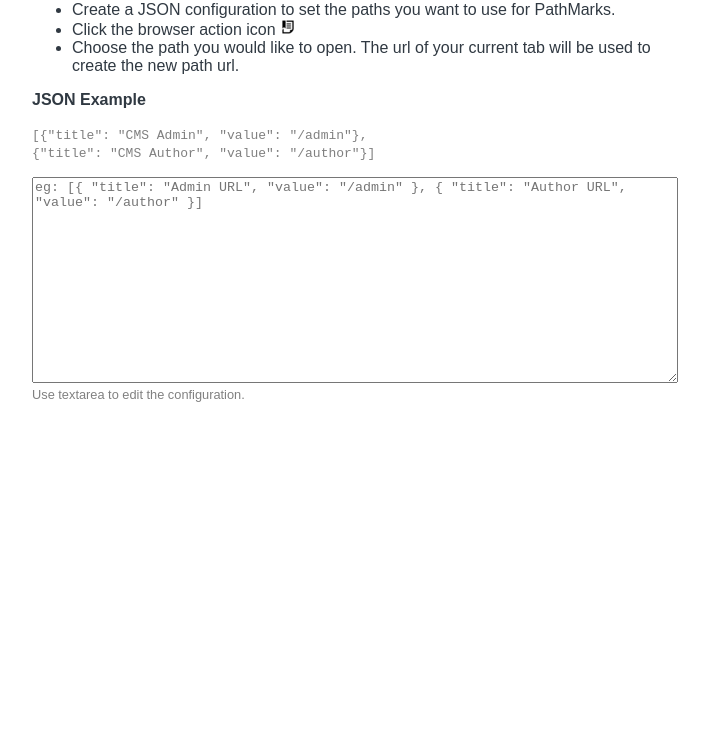
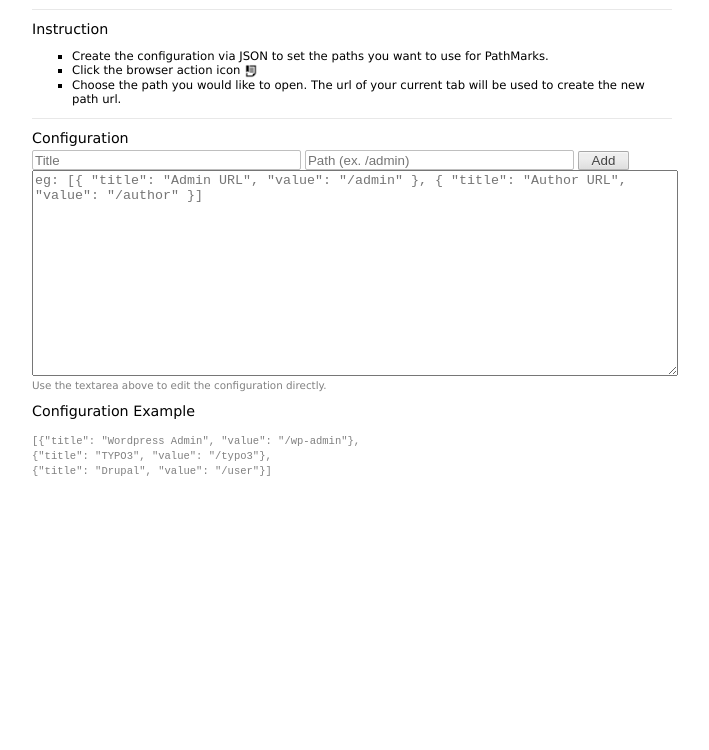
Before and after one commit to markusheer/pathmarks, a browser extension: page chrome/src/options.html in a window 1280 px wide. Shown: the part 50-800 px from the top of the page, without its empty margins (288-997 px from the left). Drawn offline with nearby package versions, Linux system fonts and the light colour scheme.

Commit message:
Updated interface with a simpler method to add new entries

```diff
--- a/chrome/src/_locales/en/messages.json
+++ b/chrome/src/_locales/en/messages.json
@@ -1,5 +1,5 @@
 {
   "description": {
-    "message": "Bookmarks for paths, uses the current opened URL."
+    "message": "Bookmark your paths and open it with the URL from your current tab."
   }
 }
--- a/chrome/src/css/base.css
+++ b/chrome/src/css/base.css
@@ -1,6 +1,6 @@
 @CHARSET "UTF-8";
 
 body,html {
-	font-family: sans-serif;
-	color: #303942;
+    font-family: 'Lucida Grande', sans-serif;
+    font-size: 0.9em;
 }
--- a/chrome/src/css/options.css
+++ b/chrome/src/css/options.css
@@ -6,13 +6,37 @@ body {
 	width: 50%;
 }
 
+.header {
+    font-size: 1.3em;
+    line-height: 3em;
+    color: rgb(48, 57, 66);
+    border-bottom: 1px solid rgb(232, 232, 232);
+}
+
 h1 {
 	font-size: 1.2em;
 }
 
 h2 {
-	font-size: 1em;
+	font-size: 1.1em;
+    color: rgb(0, 0, 0);
+    font-weight: normal;
 	margin-bottom: 4px;
+}
+
+.description {
+    font-size: 0.9em;
+}
+
+.description {
+    list-style: square;
+}
+
+.separator {
+    border-top: none;
+    border-left: none;
+    border-right: none;
+    border-color: rgb(232, 232, 232);
 }
 
 p code {
@@ -24,19 +48,103 @@ p code {
 	color: grey;
 }
 
-.error {
-	color: red;
-}
-
 .configarea {
 	width: 100%;
 	height: 200px;
+    font-family: monospace;
+}
+
+.icon {
+    width: 14px;
+    height: 14px;
+    vertical-align: middle;
+}
+
+.text {
+    width: 42%;
+    height: 20px;
+    border: 1px solid rgb(159, 159, 159););
+    -webkit-appearance: none;
+    -webkit-rtl-ordering: logical;
+    -webkit-user-select: text;
+    -webkit-writing-mode: horizontal-tb;
+    background-color: rgb(255, 255, 255);
+    border-bottom-color: rgb(191, 191, 191);
+    border-bottom-left-radius: 2px;
+    border-bottom-right-radius: 2px;
+    border-bottom-style: solid;
+    border-bottom-width: 1px;
+    border-image-outset: 0px;
+    border-image-repeat: stretch;
+    border-image-slice: 100%;
+    border-image-source: none;
+    border-image-width: 1;
+    border-left-color: rgb(191, 191, 191);
+    border-left-style: solid;
+    border-left-width: 1px;
+    border-right-color: rgb(191, 191, 191);
+    border-right-style: solid;
+    border-right-width: 1px;
+    border-top-color: rgb(191, 191, 191);
+    border-top-left-radius: 2px;
+    border-top-right-radius: 2px;
+    border-top-style: solid;
+    border-top-width: 1px;
+    box-sizing: border-box;
+    color: rgb(68, 68, 68);
+    cursor: auto;
+}
+
+.add {
+    width: 8%;
+    -webkit-align-items: flex-start;
+    -webkit-appearance: none;
+    -webkit-box-shadow: rgba(0, 0, 0, 0.0784314) 0px 1px 0px 0px, rgba(255, 255, 255, 0.74902) 0px 1px 2px 0px inset;
+    -webkit-user-select: none;
+    -webkit-writing-mode: horizontal-tb;
+    background-color: rgb(192, 192, 192);
+    background-image: -webkit-linear-gradient(top, rgb(237, 237, 237), rgb(237, 237, 237) 38%, rgb(222, 222, 222));
+    border-bottom-color: rgba(0, 0, 0, 0.247059);
+    border-bottom-left-radius: 2px;
+    border-bottom-right-radius: 2px;
+    border-bottom-style: solid;
+    border-bottom-width: 1px;
+    border-image-outset: 0px;
+    border-image-repeat: stretch;
+    border-image-slice: 100%;
+    border-image-source: none;
+    border-image-width: 1;
+    border-left-color: rgba(0, 0, 0, 0.247059);
+    border-left-style: solid;
+    border-left-width: 1px;
+    border-right-color: rgba(0, 0, 0, 0.247059);
+    border-right-style: solid;
+    border-right-width: 1px;
+    border-top-color: rgba(0, 0, 0, 0.247059);
+    border-top-left-radius: 2px;
+    border-top-right-radius: 2px;
+    border-top-style: solid;
+    border-top-width: 1px;
+    box-shadow: rgba(0, 0, 0, 0.0784314) 0px 1px 0px 0px, rgba(255, 255, 255, 0.74902) 0px 1px 2px 0px inset;
+    color: rgb(68, 68, 68);
+    cursor: default;
+    text-shadow: rgb(240, 240, 240) 0px 1px 0px;
+    text-transform: none;
+    white-space: nowrap;
+}
+
+.title {
+
 }
 
 .saved {
-	border-color: green;
+    border-color: green;
 }
 
 .invalid {
-	border-color: red;
+    border-color: red;
 }
+
+.error {
+    color: red;
+}
--- a/chrome/src/css/popup.css
+++ b/chrome/src/css/popup.css
@@ -1,8 +1,22 @@
 @CHARSET "UTF-8";
+
+body {
+    margin: 0;
+    padding: 0;
+}
 
 .urls {
 	width: 250px;
 }
+
+.baseurl {
+    font-size: 0.7em;
+    line-height: 0.8em;
+    padding: 5px;
+    color: rgb(211, 211, 211);
+    border-bottom: 1px solid rgb(232, 232, 232);
+}
+
 
 .url {
 	cursor: pointer;
@@ -14,6 +28,12 @@
 	background-color: #EFEFEF;
 }
 
+.path {
+    padding-left: 5px;
+    font-size: 0.5em;
+    color: rgb(211, 211, 211);
+}
+
 .error {
 	font-size:0.7em;
 }
--- a/chrome/src/js/options.js
+++ b/chrome/src/js/options.js
@@ -2,6 +2,8 @@
  * PathMarks - Google Chrome Extension
  */
 var PathMarks = PathMarks || {};
+
+PathMarks.storage = chrome.storage.local;
 
 PathMarks.setMessage = function(msg) {
 	var messageContainer = jQuery(".message");
@@ -28,8 +30,7 @@ PathMarks.saveConfiguration = function() {
 		PathMarks.setErrorMessage("Error: Can not save illegal JSON configuration " + e);
 		return;
 	}
-	var storage = chrome.storage.local;
-	storage.set({"jsonConfig": jsonConfig}, function() {
+	PathMarks.storage.set({"jsonConfig": jsonConfig}, function() {
 		jQuery(".configarea").removeClass("invalid");
 		jQuery(".configarea").addClass("saved");
 		PathMarks.setMessage("Configuration saved");
@@ -38,24 +39,57 @@ PathMarks.saveConfiguration = function() {
 
 PathMarks.resetConfiguration = function() {
 	jQuery("#jsonConfig").val("");
-	var storage = chrome.storage.local;
-	storage.set({"jsonConfig": ""}, function() {
+	PathMarks.storage.set({"jsonConfig": ""}, function() {
 		PathMarks.setMessage("Configuration cleared.");
 	});
 };
 
 PathMarks.loadConfiguration = function() {
-	var storage = chrome.storage.local;
-	storage.get("jsonConfig", function(items) {
+	PathMarks.storage.get("jsonConfig", function(items) {
 		if (items.jsonConfig) {
 			jQuery("#jsonConfig").val(items.jsonConfig);
 		}
 	});
 };
 
+PathMarks.addEntryFromInputFields = function() {
+    var titleField = jQuery("input[name=title]");
+    var valueField = jQuery("input[name=value]");
+    var title = titleField.val();
+    var value = valueField.val();
+    if (!title) {
+        titleField.addClass("invalid");
+    } else {
+        titleField.removeClass("invalid");
+    }
+    if (!value) {
+        valueField.addClass("invalid");
+    } else {
+        valueField.removeClass("invalid");
+    }
+    if (!title || !value) {
+        return;
+    }
+    PathMarks.storage.get("jsonConfig", function(items) {
+        var configValues = [];
+        if (items.jsonConfig) {
+            configValues = JSON.parse(items.jsonConfig);
+        }
+        var newEntry = {"title": title, "value": value };
+        configValues.push(newEntry);
+        jQuery(".configarea").val(JSON.stringify(configValues, null, 0));
+        PathMarks.saveConfiguration();
+        titleField.val("");
+        valueField.val("");
+    });
+};
+
 jQuery().ready(function() {
-	jQuery(".configarea").keyup(function() {
+	jQuery(".configarea").on("keyup", function() {
 		PathMarks.saveConfiguration();
 	});
+    jQuery(".add").on("click", function() {
+        PathMarks.addEntryFromInputFields();
+    });
 	PathMarks.loadConfiguration();
 });
--- a/chrome/src/options.html
+++ b/chrome/src/options.html
@@ -1,29 +1,40 @@
 <!DOCTYPE html>
 <html>
 <head>
-	<title>PathMarks configuration</title>
+	<title>PathMarks Configuration</title>
 	<link href="css/base.css" media="all" rel="stylesheet" type="text/css"/>
 	<link href="css/options.css" media="all" rel="stylesheet" type="text/css"/>
-	<script src="https://ajax.googleapis.com/ajax/libs/jquery/1.8.2/jquery.min.js"></script>
-	<script src="js/options.js"></script>
 </head>
 <body>
-	<h1>PathMarks configuration</h1>
-	<ul>
-		<li>Create a JSON configuration to set the paths you want to use for PathMarks.</li>
-		<li>Click the browser action icon <img src="images/icon16.png" /></li>
+
+    <header class="header">PathMarks Configuration</header>
+
+	<h2>Instruction</h2>
+    <ul class="description">
+		<li>Create the configuration via JSON to set the paths you want to use for PathMarks.</li>
+		<li>Click the browser action icon <img class="icon" src="images/icon128.png" /></li>
 		<li>Choose the path you would like to open. The url of your current tab will be used to create the new path url.</li>
 	</ul>
-	<h2>JSON Example</h2>
-	<p>
-	<code>
-		[{"title": "CMS Admin", "value": "/admin"},<br />
-			{"title": "CMS Author", "value": "/author"}]
-	</code>
-	</p>
+
+    <hr class="separator" />
+
+    <h2>Configuration</h2>
+    <input type="text" class="text title" name="title" placeholder="Title" required="required" />
+    <input type="text" class="text value" name="value" placeholder="Path (ex. /admin)" required="required" />
+    <button class="add" type="button">Add</button>
 	<textarea name="jsonConfig" id="jsonConfig" class="configarea"
 		placeholder='eg: [{ "title": "Admin URL", "value": "/admin" }, { "title": "Author URL", "value": "/author" }]'></textarea>
-	<div class="message">Use textarea to edit the configuration.</div>
+	<div class="message">Use the textarea above to edit the configuration directly.</div>
 
+    <h2>Configuration Example</h2>
+    <p>
+        <code>
+            [{"title": "Wordpress Admin", "value": "/wp-admin"},<br />
+            {"title": "TYPO3", "value": "/typo3"},<br />
+            {"title": "Drupal", "value": "/user"}]
+        </code>
+    </p>
+    <script src="js/libs/jquery.min.js"></script>
+    <script src="js/options.js"></script>
 </body>
 </html>
```
Also changed, not shown: chrome/src/js/popup.js (+9 -2 lines), chrome/src/popup.html (+3 -2 lines), chrome/src/manifest.json.
